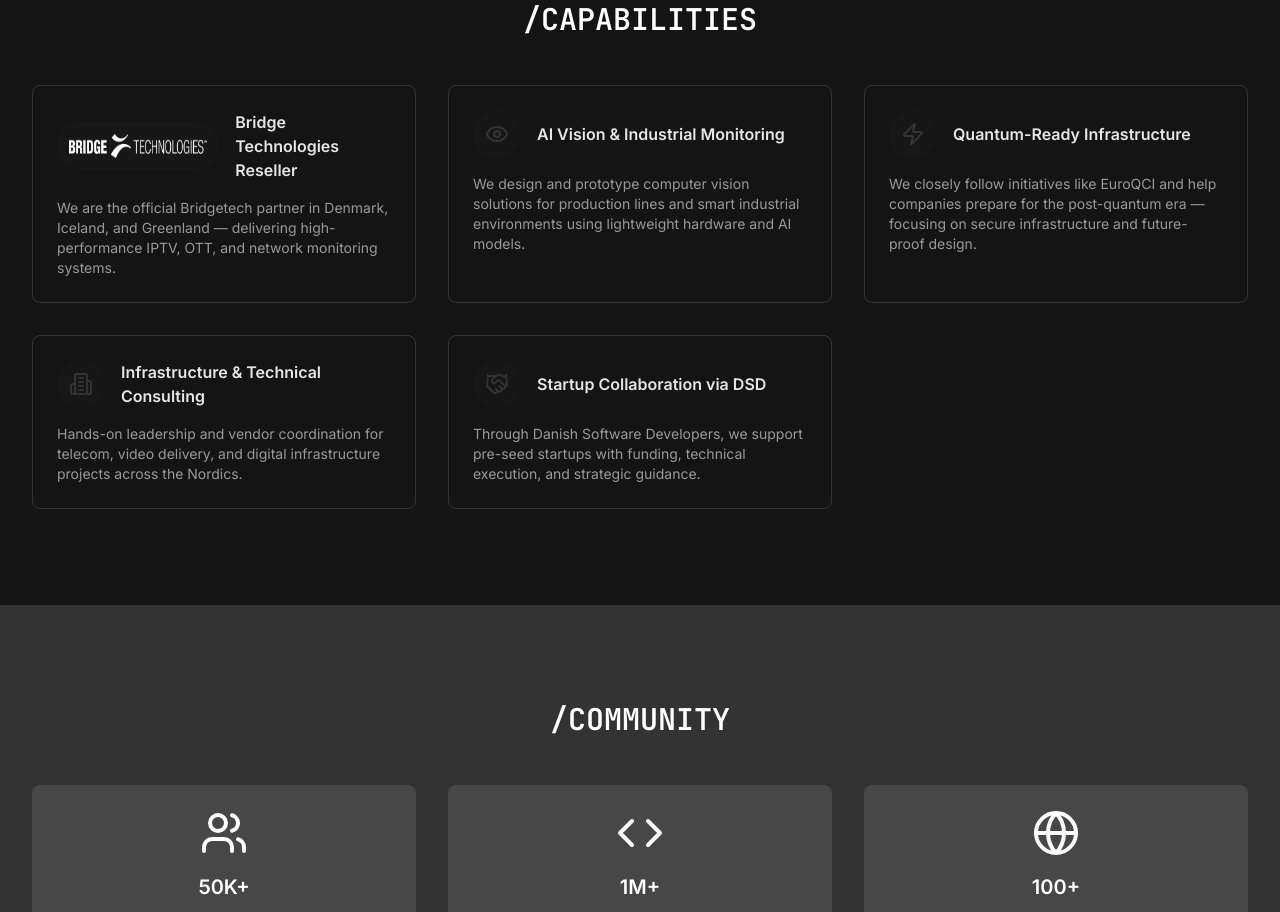
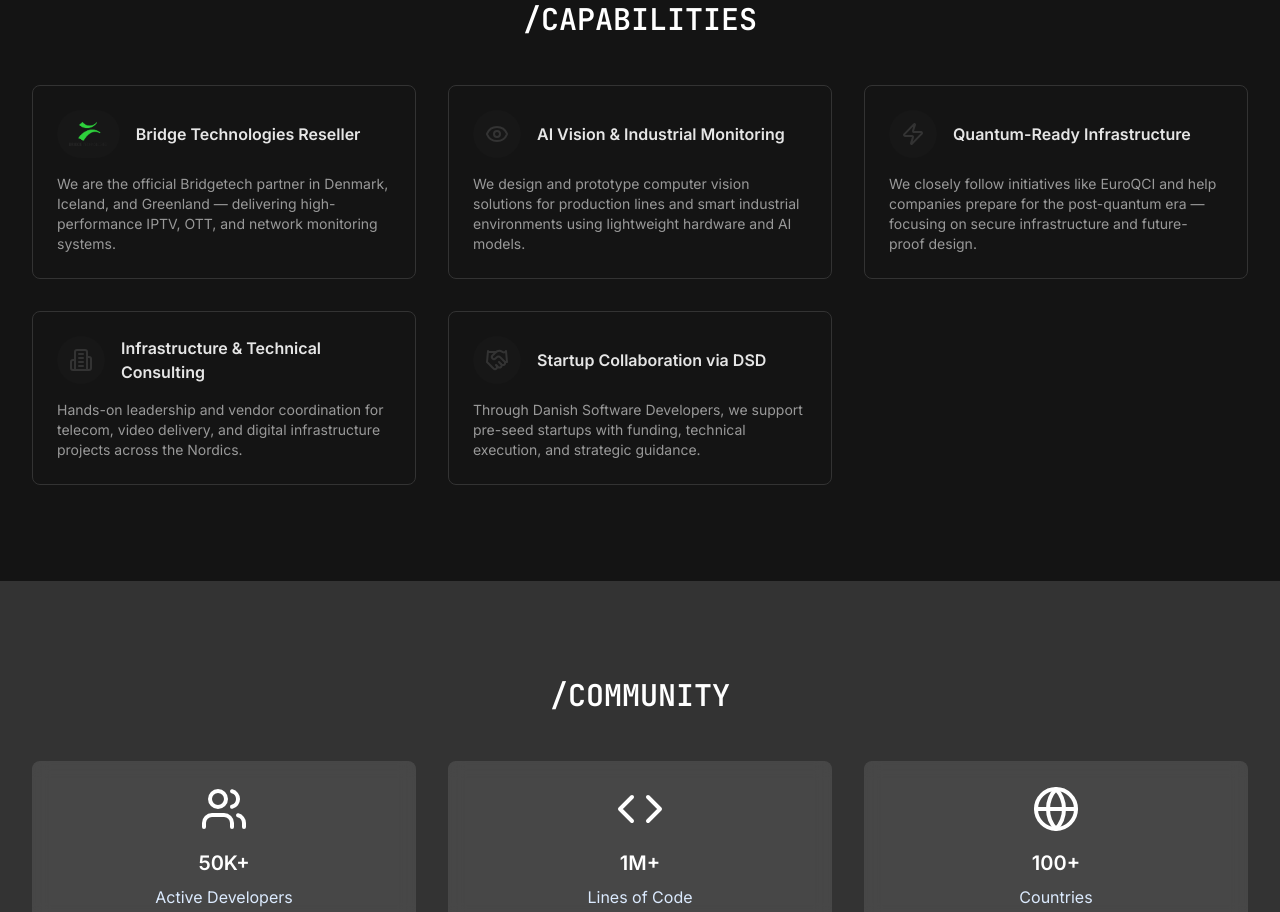
Before and after one commit to BilleMadsen/technology-company-landing-page-042, a React (Vite) app: page / in a window 1280 px wide. Shown: the part 780-1692 px from the top of the page. Built offline with nearby package versions, Linux system fonts and the light colour scheme.

Commit message:
Update BridgeTech logo
Replaced the BridgeTech logo in the "Bridge Technologies Reseller" section with the `BridgeTech_Positive_Vertical.png` file.

```diff
--- a/src/pages/Index.tsx
+++ b/src/pages/Index.tsx
@@ -41,7 +41,7 @@ const Index = () => {
               <div className="flex items-center space-x-4">
                 <div className="rounded-full bg-primary/10 p-3">
                   <img
-                    src="/lovable-uploads/702806de-28b7-44c7-b0b6-594e3e000905.png"
+                    src="/lovable-uploads/a7f5a264-c624-40fe-a470-cac2e9c9a2e2.png"
                     alt="Bridge Technologies"
                     className="h-6 w-auto"
                   />
```
Also changed, not shown: public/lovable-uploads/a7f5a264-c624-40fe-a470-cac2e9c9a2e2.png (added).
